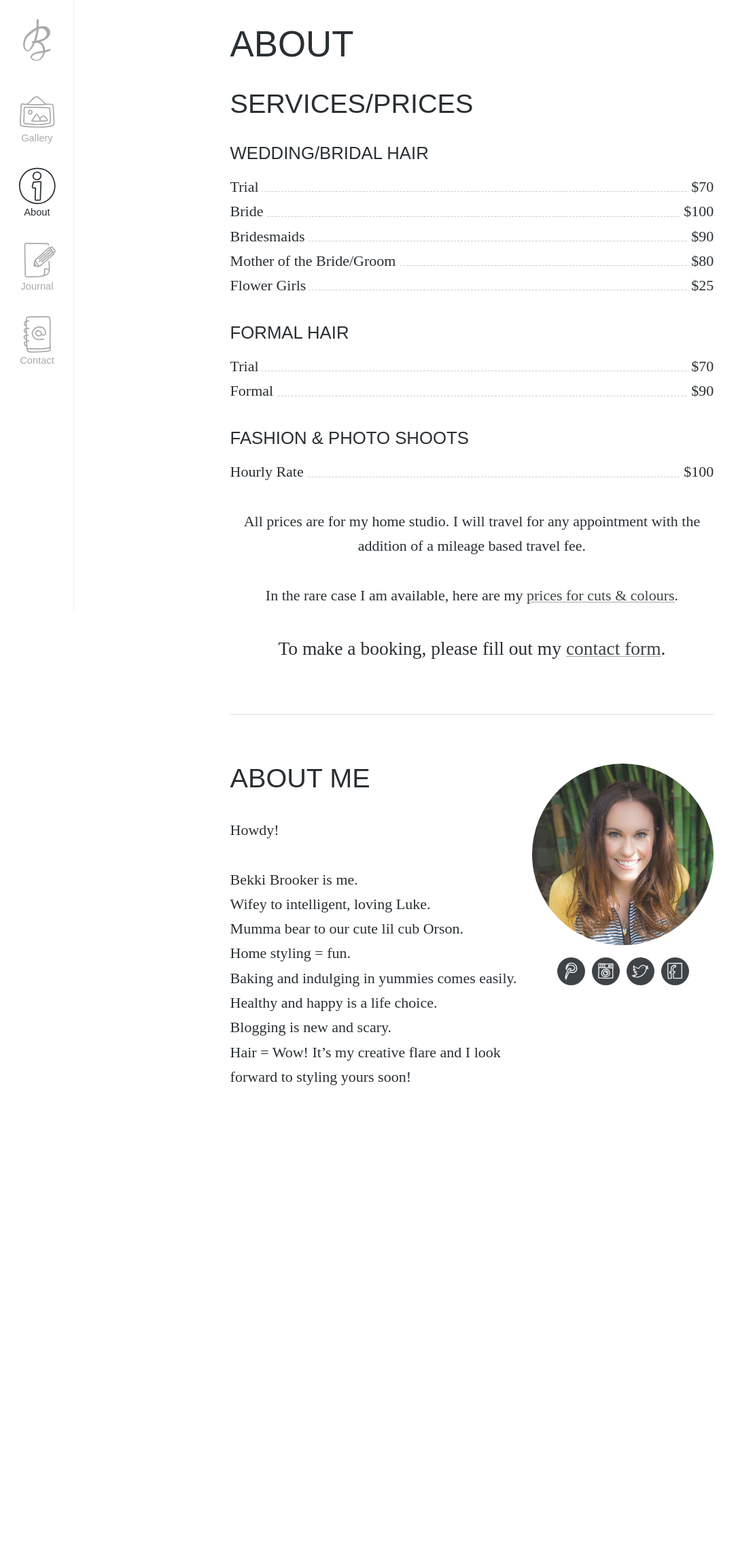
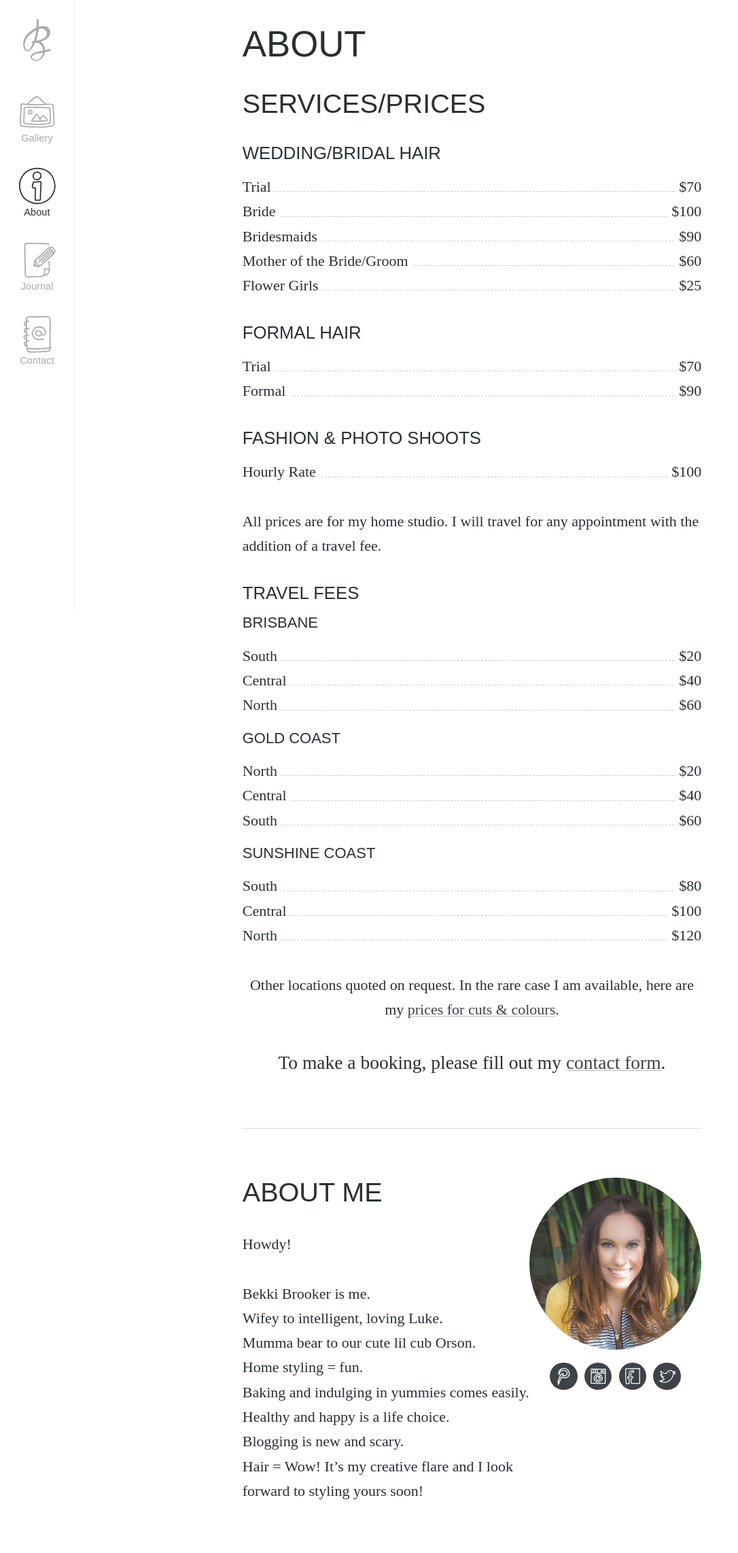
Before and after one commit to lukebrooker/bekkibrooker, a Jekyll site: the page built from about.html, in a window 1280 px wide. Shown: the whole page at 68% size, without its empty margins (0-1086 px from the left). Built offline with Jekyll 4.4.1, drawn with Linux system fonts in a browser that asks for light colours; before the commit the page ends 1675 px from its top, so only the background shows below that.

Commit message:
Tweaked layout. Added contact details.

```diff
--- a/_layouts/post.html
+++ b/_layouts/post.html
@@ -2,7 +2,7 @@
 layout: default
 ---
 
-<div class="Prose u-lRestrictRead u-sPV1 u-sPHH">
+<div class="Prose u-lRestrictRead u-sPV1">
   <header>
     <a href="/journal" class="breadcrumb u-block u-sMBH">Journal</a>
     <h1>{{ page.title }}</h1>
--- a/about.html
+++ b/about.html
@@ -4,7 +4,7 @@ permalink: /about/
 navActive: about
 excerpt: "Details about my services, prices and, me."
 ---
-<div class="u-sPV1 u-sPHH u-lRestrictRead">
+<div class="u-sPV1 u-lRestrictRead">
 
   <div class="Prose">
     <h1 class="u-sMB1">About</h1>
@@ -28,7 +28,7 @@ excerpt: "Details about my services, prices and, me."
       </li>
       <li class="Pricing">
         <span class="Pricing-title">Mother of the Bride/Groom</span>
-        <span class="Pricing-price">$80</span>
+        <span class="Pricing-price">$60</span>
       </li>
       <li class="Pricing">
         <span class="Pricing-title">Flower Girls</span>
@@ -59,17 +59,69 @@ excerpt: "Details about my services, prices and, me."
     </ul>
   </div>
 
-  <div class="u-textCenter u-sMV1 Prose">
+  <div class="u-sMV1 Prose">
     <p>
       All prices are for my home studio. <strong>I will travel</strong>
-      for any appointment with the addition of a mileage based travel fee.
+      for any appointment with the addition of a travel fee.
     </p>
-    <p>
-      In the rare case I am available, here are my <a href="/about/cuts-colours">prices for cuts &amp; colours</a>.
-    </p>
-    <p class="u-textLead">
-      To make a booking, please fill out my <a href="/contact">contact form</a>.
-    </p>
+  </div>
+
+  <div class="u-sMBH">
+    <h3 class="u-sMBH">Travel Fees</h3>
+    <h4>Brisbane</h4>
+    <ul class="u-sMTH">
+      <li class="Pricing">
+        <span class="Pricing-title">South</span>
+        <span class="Pricing-price">$20</span>
+      </li>
+      <li class="Pricing">
+        <span class="Pricing-title">Central</span>
+        <span class="Pricing-price">$40</span>
+      </li>
+      <li class="Pricing">
+        <span class="Pricing-title">North</span>
+        <span class="Pricing-price">$60</span>
+      </li>
+    </ul>
+  </div>
+  <div class="u-sMBH">
+    <h4>Gold Coast</h4>
+    <ul class="u-sMTH">
+      <li class="Pricing">
+        <span class="Pricing-title">North</span>
+        <span class="Pricing-price">$20</span>
+      </li>
+      <li class="Pricing">
+        <span class="Pricing-title">Central</span>
+        <span class="Pricing-price">$40</span>
+      </li>
+      <li class="Pricing">
+        <span class="Pricing-title">South</span>
+        <span class="Pricing-price">$60</span>
+      </li>
+    </ul>
+  </div>
+  <div class="u-sMB1">
+    <h4>Sunshine Coast</h4>
+    <ul class="u-sMTH">
+      <li class="Pricing">
+        <span class="Pricing-title">South</span>
+        <span class="Pricing-price">$80</span>
+      </li>
+      <li class="Pricing">
+        <span class="Pricing-title">Central</span>
+        <span class="Pricing-price">$100</span>
+      </li>
+      <li class="Pricing">
+        <span class="Pricing-title">North</span>
+        <span class="Pricing-price">$120</span>
+      </li>
+    </ul>
+  </div>
+
+  <div class="u-textCenter u-sMV1 Prose">
+    <p>Other locations quoted on request. In the rare case I am available, here are my <a href="/about/cuts-colours">prices for cuts &amp; colours</a>.</p>
+    <p class="u-textLead">To make a booking, please fill out my <a href="/contact">contact form</a>.</p>
   </div>
   <hr>
   <section class="Prose">
@@ -125,18 +177,18 @@ excerpt: "Details about my services, prices and, me."
               </a>
             </li>
             <li>
+              <a class="Social-link Social-link--facebook" title="Facebook" href="http://facebook.com/bekkibrookerhair">
+                <svg class="Icon Social-icon">
+                  <title>Facebook</title>
+                  <use xlink:href="#Icon-facebook"></use>
+                </svg>
+              </a>
+            </li>
+            <li>
               <a class="Social-link Social-link--twitter" title="Twitter" href="http://twitter.com/bekkibrooker">
                 <svg class="Icon Social-icon">
                   <title>Twitter</title>
                   <use xlink:href="#Icon-twitter"></use>
-                </svg>
-              </a>
-            </li>
-            <li>
-              <a class="Social-link Social-link--facebook" title="Facebook" href="http://facebook.com/bekkibrookerhair">
-                <svg class="Icon Social-icon">
-                  <title>Facebook</title>
-                  <use xlink:href="#Icon-facebook"></use>
                 </svg>
               </a>
             </li>
--- a/cuts-colours.html
+++ b/cuts-colours.html
@@ -4,7 +4,7 @@ permalink: /about/cuts-colours/
 navActive: about
 excerpt: "The cuts and colours I offer and their prices"
 ---
-<div class="u-sPV1 u-sPHH u-lRestrictRead">
+<div class="u-sPV1 u-lRestrictRead">
 
   <div class="Prose">
     <h1 class="u-sMB1">Cuts &amp; Colours</h1>
--- a/journal.html
+++ b/journal.html
@@ -4,7 +4,7 @@ permalink: /journal/
 navActive: journal
 ---
 
-<div class="u-lRestrictRead u-sPV1 u-sPHH">
+<div class="u-lRestrictRead u-sPV1">
   <div class="Prose">
     <h1 class="u-sMB1">Journal</h1>
   </div>
--- a/src/header/index.css
+++ b/src/header/index.css
@@ -21,6 +21,7 @@
 
 .Header-child {
   min-height: 100%;
+  overflow: hidden;
 }
 
 @media (--sm-viewport) {
--- a/src/prose/index.css
+++ b/src/prose/index.css
@@ -18,7 +18,7 @@
 .Prose p a,
 .Prose li a {
   opacity: .9;
-  background-image: linear-gradient(to bottom, rgba(0,0,0,0) 50%, rgba(0,0,0,.4) 50%);
+  background-image: linear-gradient(to bottom, rgba(0,0,0,0) 50%, rgba(0,0,0,.3) 50%);
   background-repeat: repeat-x;
   background-size: 2px 2px;
   background-position: left 90%;
--- a/src/u-background/index.css
+++ b/src/u-background/index.css
@@ -3,3 +3,7 @@
 .u-bgLightest {
   background-color: #ffffff;
 }
+
+.u-bgLighter {
+  background-color: #f4f4f4;
+}
```
Also changed, not shown: assets/index.css (+23 -7 lines), contact.html (+68 -17 lines), src/u-layout/index.css (+7 -0 lines), src/u-text/index.css (+9 -5 lines), assets/index.min.css, 1 other file.
